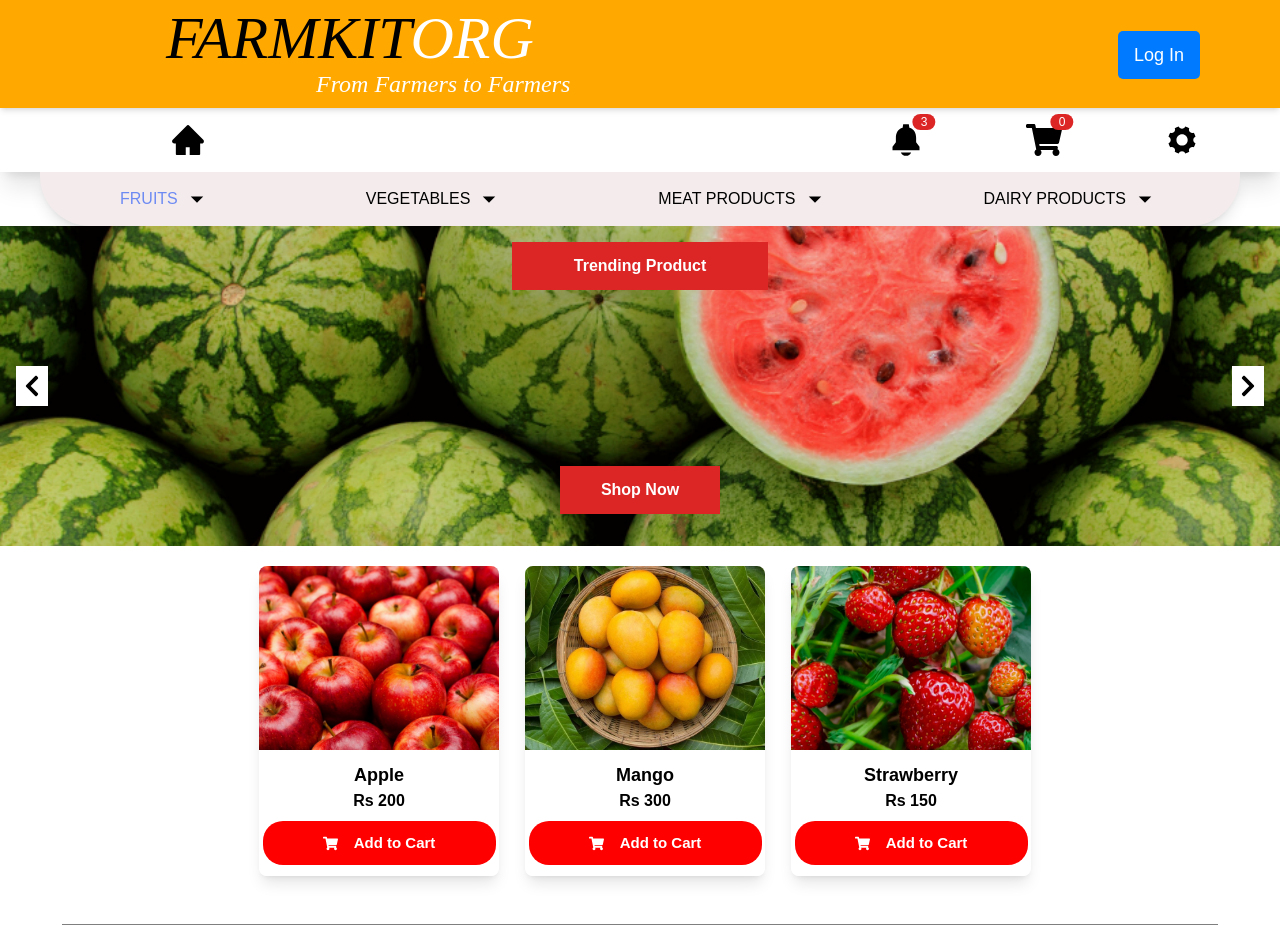
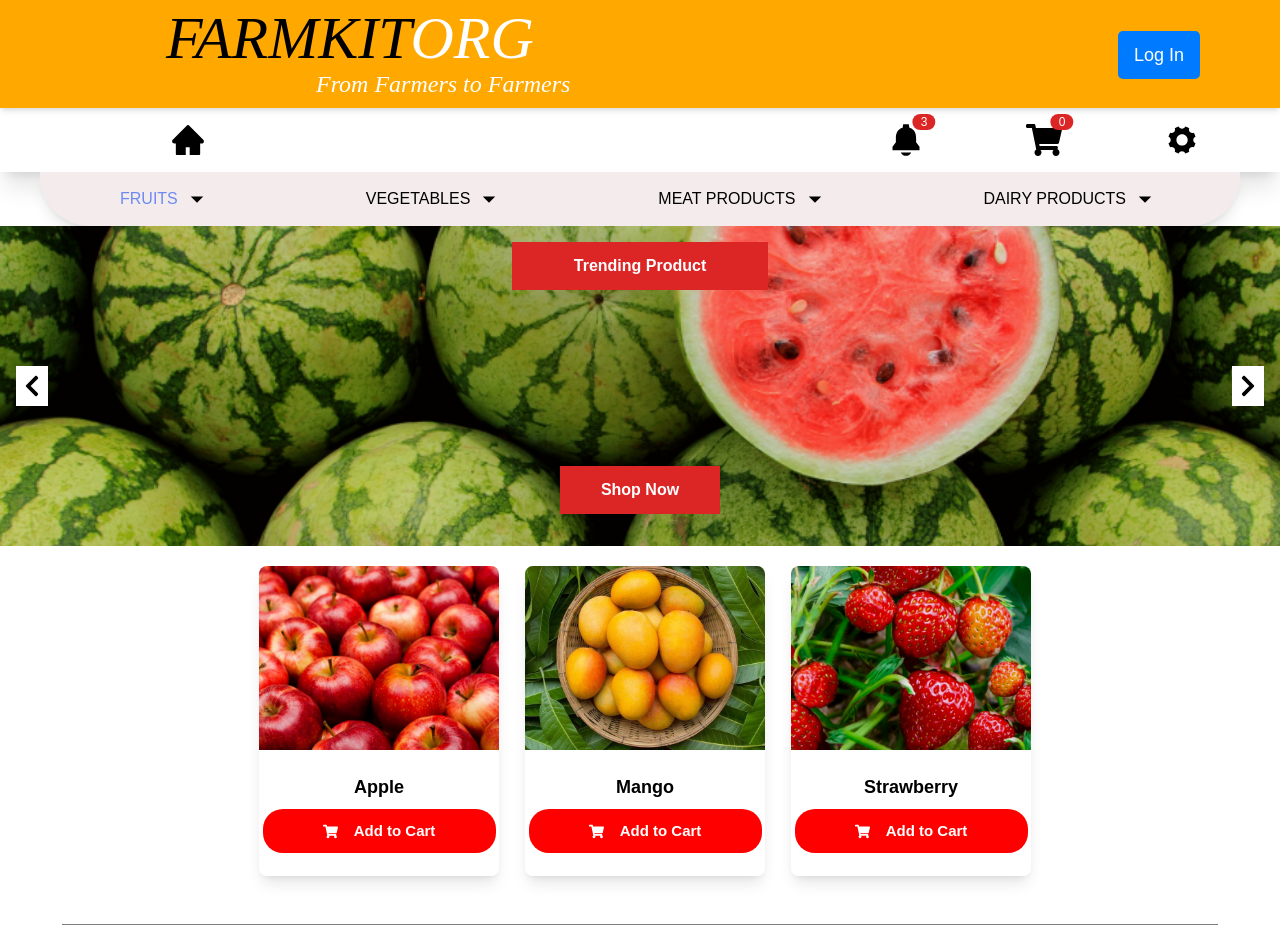
Before and after one commit to AxA390/Farmkit_verson2, a React (Vite) app in the folder check-farmkit/: page /fruits in a window 1280 px wide. Shown: the top 939 px of the page. Built offline with nearby package versions, Linux system fonts and the light colour scheme; no server answers.

Commit message:
deleted the default prices

```diff
--- a/check-farmkit/src/components/Dairy.jsx
+++ b/check-farmkit/src/components/Dairy.jsx
@@ -36,7 +36,6 @@ const foodCategories = [
     alt: "milk",
     link: "/milk",
     name: "milk",
-    price: "Rs200",
   },
   {
     id: 2,
@@ -44,7 +43,6 @@ const foodCategories = [
     alt: "ghee",
     link: "/ghee",
     name: "ghee",
-    price: "Rs 700",
   },
   {
     id: 3,
@@ -52,7 +50,6 @@ const foodCategories = [
     alt: "butter",
     link: "/butter",
     name: "butter",
-    price: "Rs 1050",
   },
 ];
 
--- a/check-farmkit/src/components/Fruits.jsx
+++ b/check-farmkit/src/components/Fruits.jsx
@@ -32,7 +32,6 @@ const foodCategories = [
     alt: "apple",
     link: "/apples",
     name: "Apple",
-    price: "Rs 200",
   },
   {
     id: 2,
@@ -40,7 +39,6 @@ const foodCategories = [
     alt: "mango",
     link: "/mango",
     name: "Mango",
-    price: "Rs 300",
   },
   {
     id: 3,
@@ -48,7 +46,6 @@ const foodCategories = [
     alt: "strawberry",
     link: "/strawberry",
     name: "Strawberry",
-    price: "Rs 150",
   },
 ];
 
--- a/check-farmkit/src/components/Meat.jsx
+++ b/check-farmkit/src/components/Meat.jsx
@@ -36,7 +36,6 @@ const foodCategories = [
     alt: "chicken",
     link: "/chicken",
     name: "chicken",
-    price: "Rs 2000",
   },
   {
     id: 2,
@@ -44,7 +43,6 @@ const foodCategories = [
     alt: "fish",
     link: "/fish",
     name: "fish",
-    price: "Rs 600",
   },
   {
     id: 3,
@@ -52,7 +50,6 @@ const foodCategories = [
     alt: "mutton",
     link: "/mutton",
     name: "mutton",
-    price: "Rs 850",
   },
 ];
 
--- a/check-farmkit/src/components/Vegetables.jsx
+++ b/check-farmkit/src/components/Vegetables.jsx
@@ -35,7 +35,6 @@ const foodCategories = [
     alt: "carrot",
     link: "/carrot",
     name: "Carrot",
-    price: "Rs 200",
   },
   {
     id: 2,
@@ -43,7 +42,6 @@ const foodCategories = [
     alt: "cabbage",
     link: "/cabbage",
     name: "cabbage",
-    price: "Rs 300",
   },
   {
     id: 3,
@@ -51,7 +49,6 @@ const foodCategories = [
     alt: "tomato",
     link: "/tomato",
     name: "tomato",
-    price: "Rs 150",
   },
 ];
 // Functional component for rendering fruits component
```
